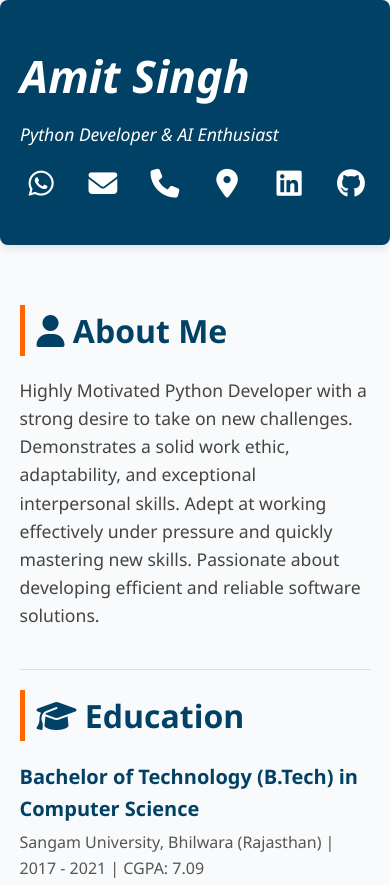
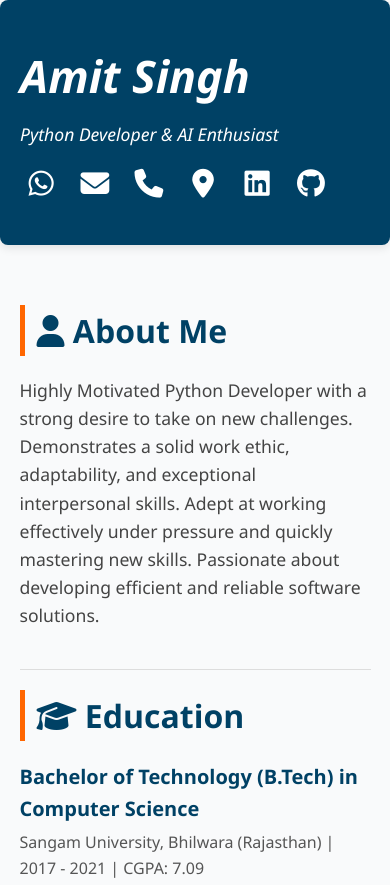
Before and after one commit to amitsingh256/MyResume, a plain HTML site: page index.html in a window 390 px wide. Shown: the top 885 px of the page. Drawn offline with Linux system fonts and the light colour scheme.

Commit message:
Update style.css

```diff
--- a/style.css
+++ b/style.css
@@ -56,6 +56,7 @@ header {
   display: flex;
   gap: 20px;
   flex: 1 1 auto;
+  margin-right: 40px;
   justify-content: flex-end;
   min-width: 220px;
 }
@@ -224,7 +225,11 @@ footer {
     flex-direction: column;
     align-items: flex-start;
   }
+
   .contact-icons {
     justify-content: flex-start;
+    gap: 12px;
+    flex-wrap: wrap;
+    margin-right: 0;
   }
 }
```
